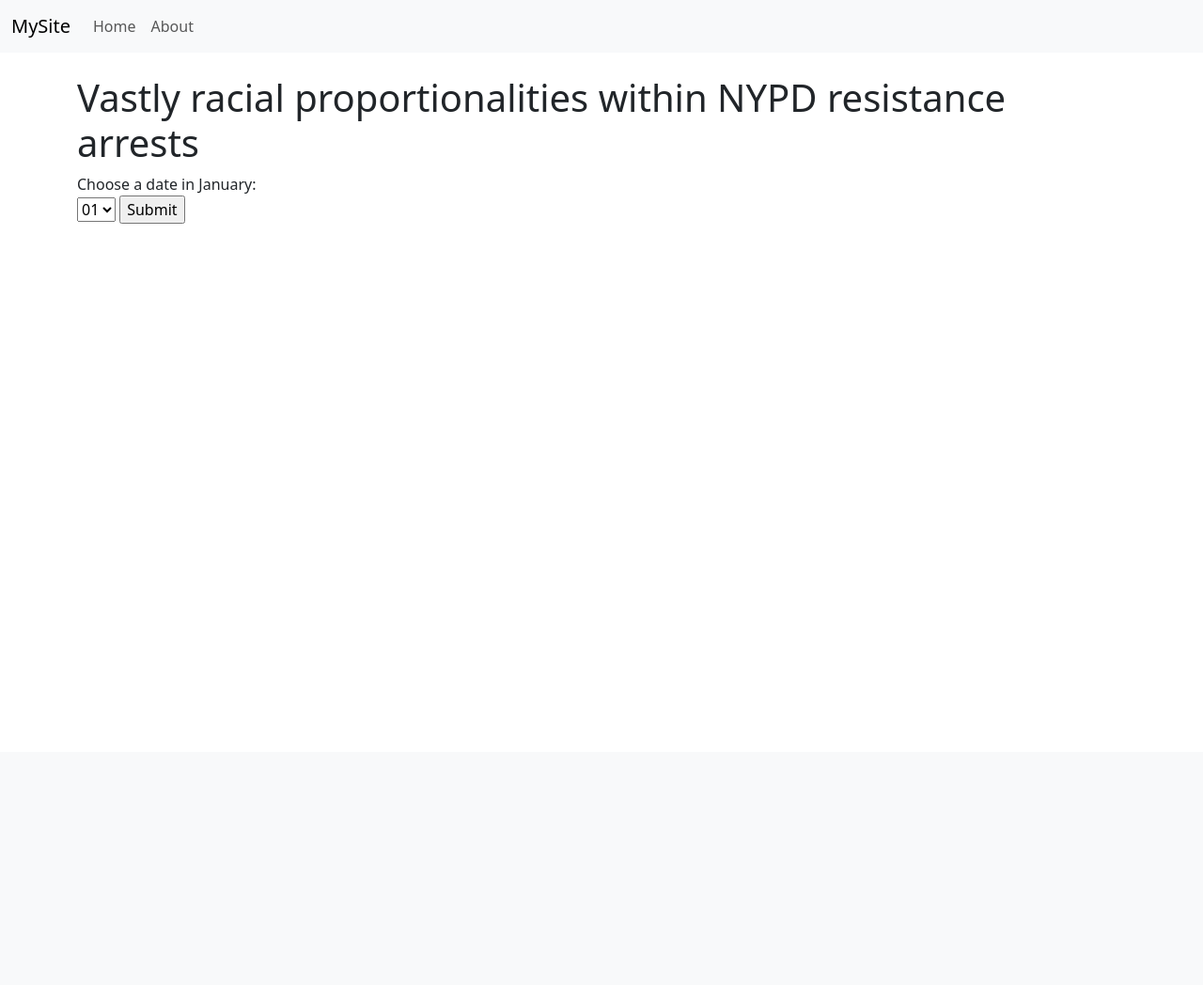
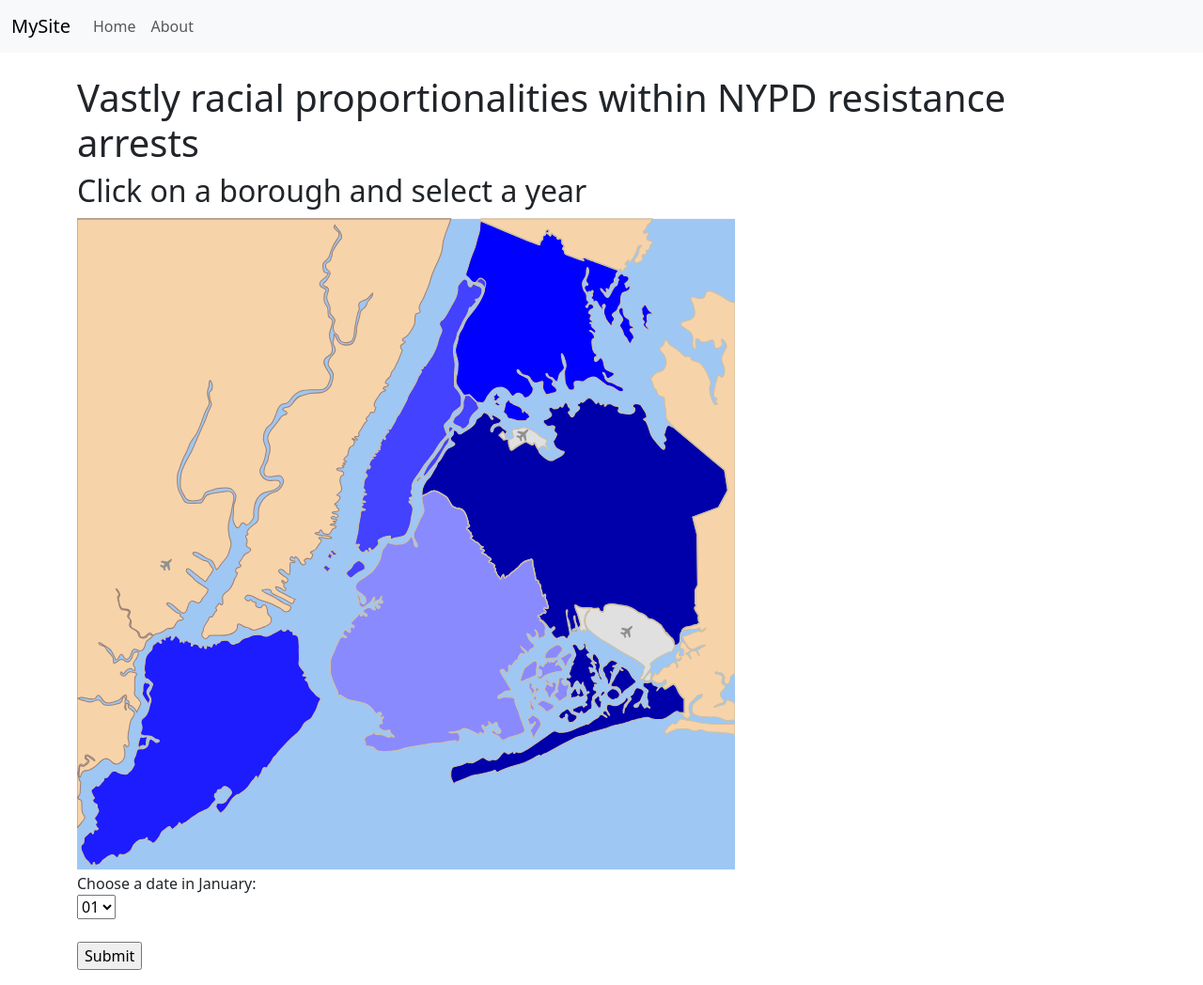
Before and after one commit to jmpredd1e/Data_Journalism_JP, a Flask app: page / in a window 1280 px wide. Shown: the whole page at 94% size. Before the commit the page ends 238 px from the top, so only its background shows below. Run offline with Flask 3, Linux system fonts and the light colour scheme.

Commit message:
more added code --> almost done +did all the hard stuff

```diff
--- a/server.py
+++ b/server.py
@@ -1,5 +1,6 @@
 # flask --app data_server run
 from flask import Flask
+from flask import request
 from flask import render_template
 import json
 
@@ -12,7 +13,31 @@
     complete_data = json.load(f)
     f.close()
     Jan_dates = complete_data.keys()
-    return render_template('index.html',dates= Jan_dates)
+    # function that extracts colors for everything
+    borough_totals = {}
+
+    for precinct_data in complete_data.values():
+        for borough, races in precinct_data.items():
+            if borough not in borough_totals:
+                borough_totals[borough] = {"BLACK": 0, "TOTAL": 0}
+            for race, race_data in races.items():
+                total = race_data.get("Total", 0)
+                if race.upper() == "BLACK":
+                    borough_totals[borough]["BLACK"] += total
+                    borough_totals[borough]["TOTAL"] += total
+                else:
+                    borough_totals[borough]["TOTAL"] += total
+    bx_colors = borough_totals["Bronx"]["BLACK"]/borough_totals["Bronx"]["TOTAL"]
+    bk_colors = borough_totals["Brooklyn"]["BLACK"]/borough_totals["Brooklyn"]["TOTAL"]
+    m_colors = borough_totals["Manhattan"]["BLACK"]/borough_totals["Manhattan"]["TOTAL"]
+    s_colors = borough_totals["Staten Island"]["BLACK"]/borough_totals["Staten Island"]["TOTAL"]
+    q_colors = borough_totals["Queens"]["BLACK"]/borough_totals["Queens"]["TOTAL"]
+    bx_color = bx_colors * 100
+    bk_color = bk_colors * 100
+    m_color = m_colors * 100
+    s_color = s_colors * 100
+    q_color = q_colors * 100
+    return render_template('index.html',dates= Jan_dates, bx_c = bx_color, bk_c = bk_color, m_c = m_color, s_c = s_color, q_c = q_color)
 
 @app.route('/about')
 def about():
@@ -23,6 +48,20 @@
     f = open('data/data.json','r')
     complete_data = json.load(f)
     f.close()
-    return render_template('date.html')
+    date = request.args.get('date')
+    borough = request.args.get('borough')
+    s_date = str(date)
+    s_borough = str(borough)
+    if s_borough in complete_data[s_date]:
+        this_dict = complete_data[s_date][s_borough]
+        message = "Here is your data for"
+    if s_borough not in complete_data[s_date]:
+        this_dict = {}
+        message = "Fortunatly nobody was arrested in"
+    print(this_dict)
+    thing = len(this_dict)
+    print(thing)
+
+    return render_template('date.html',date = date, borough = borough, data_dict = this_dict, message = message, length = thing)
 
 app.run(debug=True)
--- a/static/styles.css
+++ b/static/styles.css
@@ -1,3 +1,15 @@
 body{
     background-color: dimgray;
 }
+g {
+            cursor: pointer;
+            transition: fill 0.3s ease;
+        }
+
+        g.selected path {
+            fill: orange;
+        }
+
+        g:hover path {
+            fill: #ffa;
+        }
--- a/templates/index.html
+++ b/templates/index.html
@@ -11,7 +11,14 @@
             Vastly racial proportionalities within NYPD resistance arrests
         </h1>
 
-        <div>
+        <h2>
+            Click on a borough and select a year
+        </h2>
+        <div id="boroughs">
+            {% include 'NYC_boroughs.svg' %}
+        </div>
+
+
         <form action="/date" method="GET">
             <label for="date">Choose a date in January:</label><br>
             <select name="date" id="date_select">
@@ -19,12 +26,37 @@
                 <option value="{{ date }}">{{ date }}</option>
                 {% endfor %}
             </select>
+             <input type="hidden" name="borough" id="borough_input">
 
+             <br><br>
             <input type="submit" value="Submit">
          </form>
         </div>
+        <script>
+            const boroughGroups = document.querySelectorAll("svg g");
+            const boroughInput = document.getElementById("borough_input");
+            const submitButton = document.getElementById("submit_button");
 
+        boroughGroups.forEach(group => {
+            group.addEventListener("click", () => {
+                // Remove previous selections
+                boroughGroups.forEach(g => g.classList.remove("selected"));
 
+                // Mark as selected
+                group.classList.add("selected");
+
+                const borough = group.getAttribute("id");
+                boroughInput.value = borough;
+
+                // Enable submit button once a borough is selected
+                if (borough) {
+                    submitButton.disabled = false;
+                }
+
+                console.log("Selected borough:", borough);
+            });
+        });
+        </script>
 
         {% endblock %}
 
```
Also changed, not shown: templates/date.html (+11 -0 lines), templates/NYC_boroughs.svg, templates/date.svg (added).
